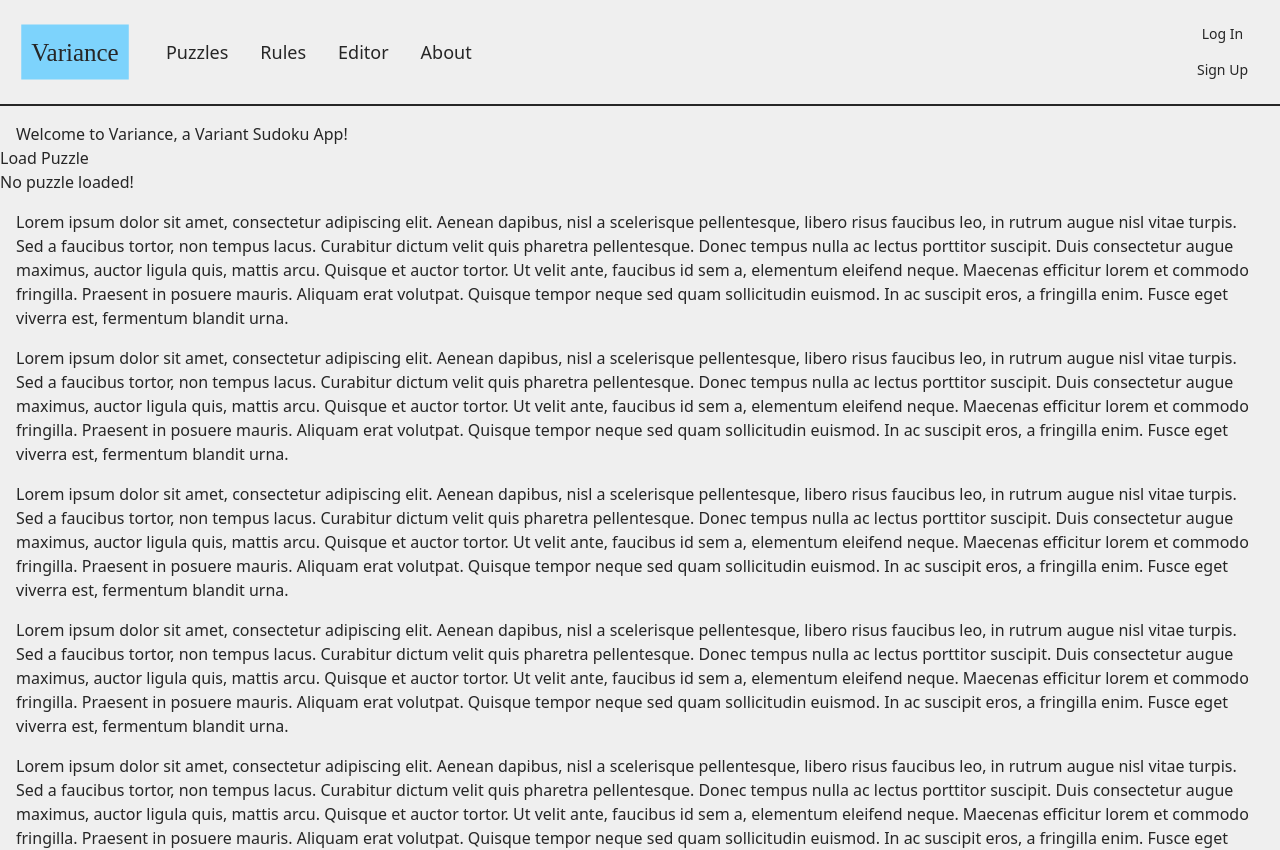
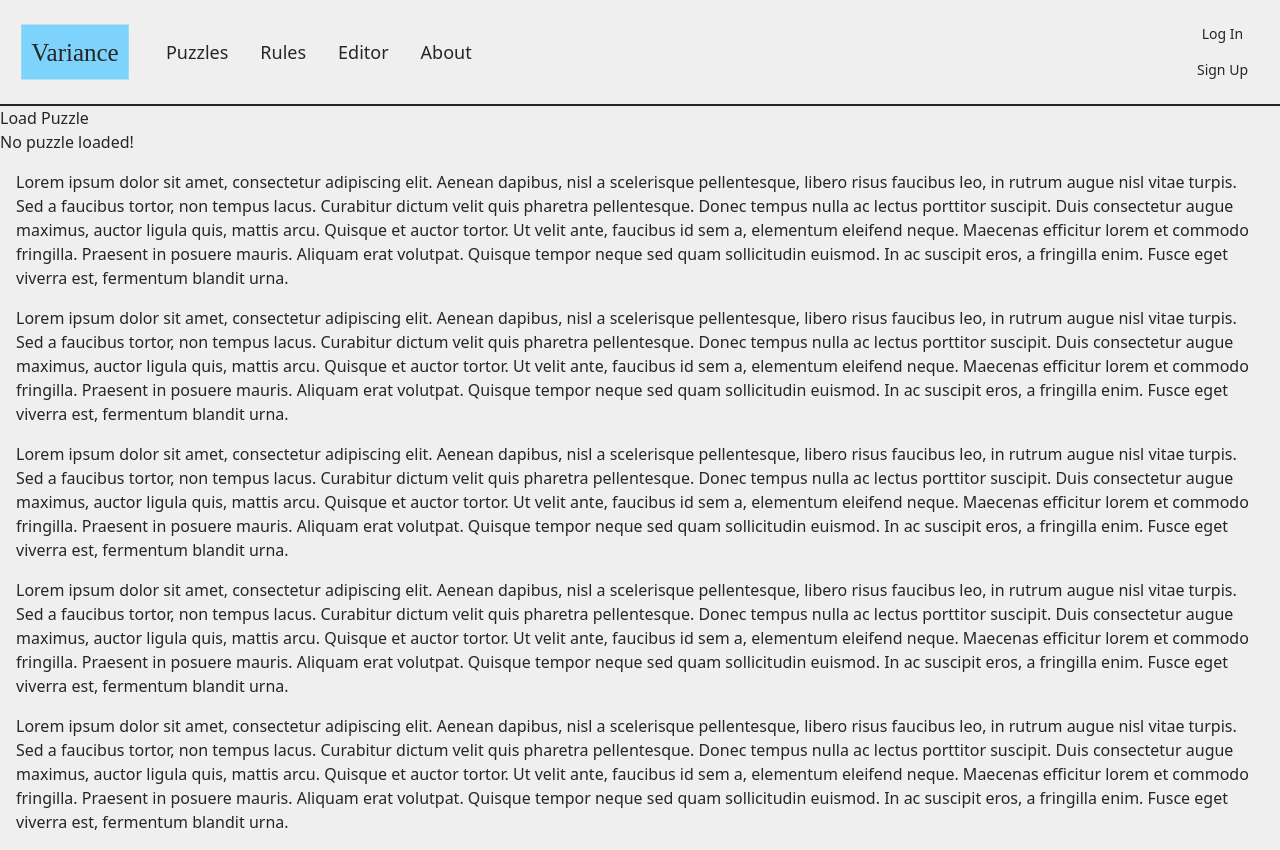
Before and after one commit to cmcrow2/sudoku-but-more, a SvelteKit app: page / in a window 1280 px wide. Shown: the top 850 px of the page. Built offline with nearby package versions, Linux system fonts and the light colour scheme; a web font is replaced by a local one.

Commit message:
undo changes in home page

```diff
--- a/src/routes/+page.svelte
+++ b/src/routes/+page.svelte
@@ -1,14 +1,7 @@
-<script lang="ts">
-	import StandardBoard from '$lib/components/Boards/StandardBoard.svelte'
-	// import Sidebar from '$lib/components/Sidebar.svelte';
-	import { showModal } from '$lib/stores/modalStore';
+<script>
+	import StandardBoard from "$lib/components/Boards/StandardBoard.svelte"
 </script>
-
-<div class="flex h-full gap-x-2">
-	<!-- <Sidebar /> -->
-	<div class="w-full h-full">
-		<div class={$showModal ? 'hidden' : ''}>
-			<h1 class="ml-4 mt-4">Welcome to Variance, a Variant Sudoku App!</h1>
+<div>
 	<StandardBoard />
 	<p class="m-4">
 		Lorem ipsum dolor sit amet, consectetur adipiscing elit. Aenean dapibus, nisl a scelerisque
@@ -71,5 +64,3 @@
 		fringilla enim. Fusce eget viverra est, fermentum blandit urna.
 	</p>
 </div>
-	</div>
-</div>
```
Lines whose indentation alone changed are shown as unchanged.
